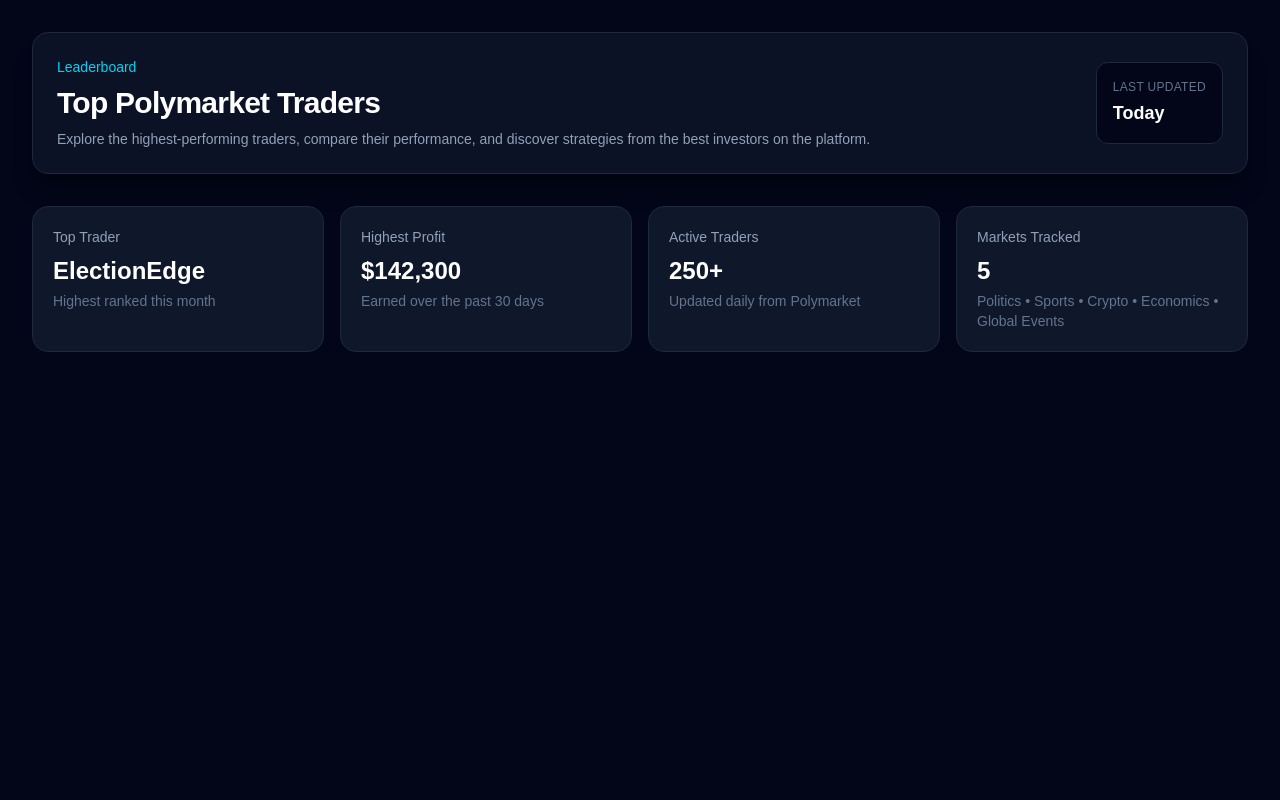
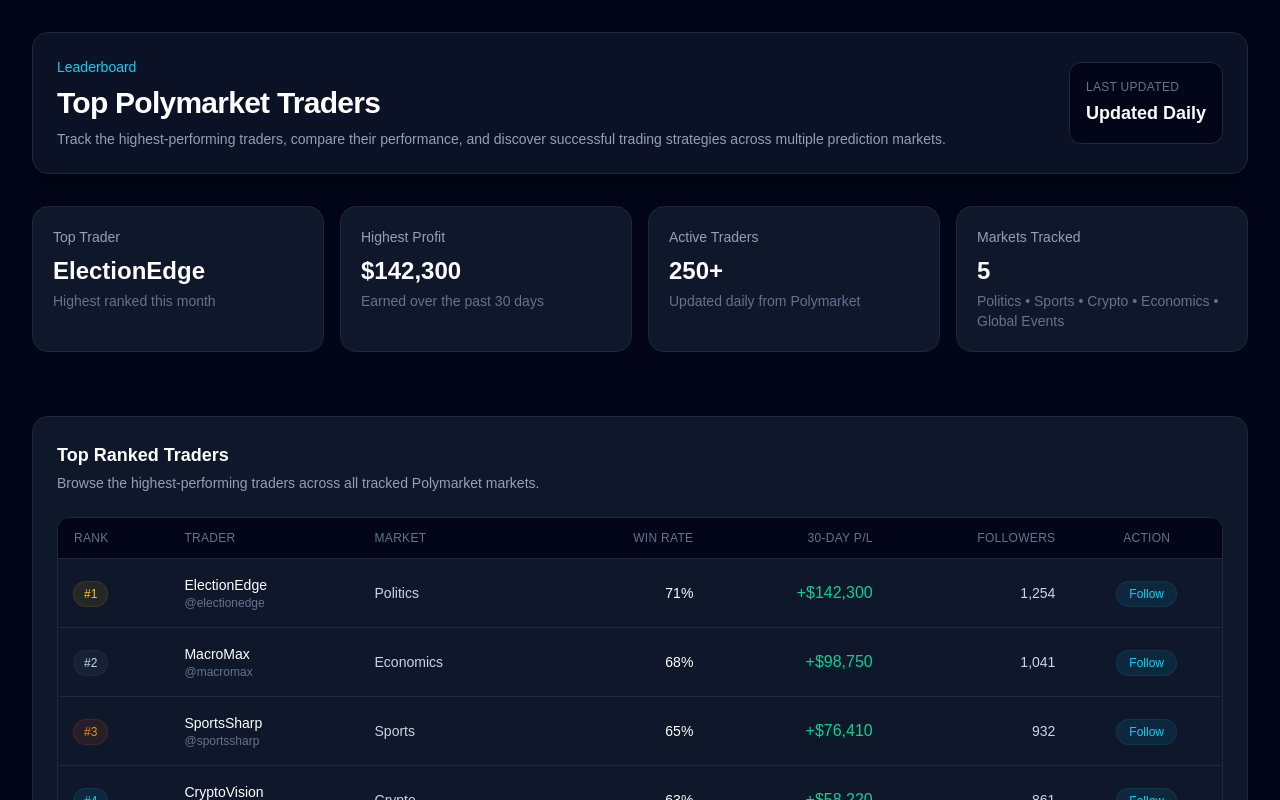
Before and after one commit to Smiller2424/MCTG_Project, a Next.js app: page /leaderboard in a window 1280 px wide. Shown: the top 800 px of the page. Built offline with nearby package versions, Linux system fonts and the light colour scheme.

Commit message:
Build leaderboard table

```diff
--- a/app/leaderboard/page.tsx
+++ b/app/leaderboard/page.tsx
@@ -149,8 +149,8 @@
             </h1>
 
             <p className="mt-2 text-sm text-slate-400">
-              Explore the highest-performing traders, compare their performance,
-              and discover strategies from the best investors on the platform.
+              Track the highest-performing traders, compare their performance,
+              and discover successful trading strategies across multiple prediction markets.
             </p>
           </div>
 
@@ -160,16 +160,16 @@
             </p>
 
             <p className="mt-1 text-lg font-semibold text-white">
-              Today
+              Updated Daily
             </p>
           </div>
         </section>
-                {/* Summary Stats */}
+        {/* Summary Stats */}
         <section className="mb-8 grid gap-4 sm:grid-cols-2 lg:grid-cols-4">
           {leaderboardStats.map((stat) => (
             <div
               key={stat.label}
-              className="rounded-2xl border border-slate-800 bg-slate-900 p-5"
+              className="mb-8 rounded-2xl border border-slate-800 bg-slate-900 p-5"
             >
               <p className="text-sm text-slate-400">{stat.label}</p>
 
@@ -183,6 +183,104 @@
             </div>
           ))}
         </section>
+        {/* Leaderboard Table */}
+        <section className="rounded-2xl border border-slate-800 bg-slate-900 p-6">
+          <div className="flex flex-col gap-2 sm:flex-row sm:items-center sm:justify-between">
+            <div>
+              <h2 className="text-lg font-semibold text-white">
+                Top Ranked Traders
+              </h2>
+
+              <p className="mt-1 text-sm text-slate-400">
+                Browse the highest-performing traders across all tracked
+                Polymarket markets.
+              </p>
+            </div>
+          </div>
+
+          <div className="mt-6 overflow-hidden rounded-xl border border-slate-800">
+            <div className="overflow-x-auto">
+              <table className="min-w-full divide-y divide-slate-800">
+                <thead className="bg-slate-950">
+                  <tr>
+                    <th className="px-4 py-3 text-left text-xs font-medium uppercase tracking-wide text-slate-500">
+                      Rank
+                    </th>
+
+                    <th className="px-4 py-3 text-left text-xs font-medium uppercase tracking-wide text-slate-500">
+                      Trader
+                    </th>
+
+                    <th className="px-4 py-3 text-left text-xs font-medium uppercase tracking-wide text-slate-500">
+                      Market
+                    </th>
+
+                    <th className="px-4 py-3 text-right text-xs font-medium uppercase tracking-wide text-slate-500">
+                      Win Rate
+                    </th>
+
+                    <th className="px-4 py-3 text-right text-xs font-medium uppercase tracking-wide text-slate-500">
+                      30-Day P/L
+                    </th>
+
+                    <th className="px-4 py-3 text-right text-xs font-medium uppercase tracking-wide text-slate-500">
+                      Followers
+                    </th>
+
+                    <th className="px-4 py-3 text-center text-xs font-medium uppercase tracking-wide text-slate-500">
+                      Action
+                    </th>
+                  </tr>
+                </thead>
+
+                <tbody className="divide-y divide-slate-800 bg-slate-900">
+                  {traders.map((trader) => (
+                    <tr
+                      key={trader.rank}
+                      className="transition hover:bg-slate-800/60"
+                    >
+                      <td className="whitespace-nowrap px-4 py-4">
+                        <RankBadge rank={trader.rank} />
+                      </td>
+
+                      <td className="whitespace-nowrap px-4 py-4">
+                        <div>
+                          <p className="text-sm font-medium text-white">
+                            {trader.name}
+                          </p>
+
+                          <p className="text-xs text-slate-500">
+                            {trader.username}
+                          </p>
+                        </div>
+                      </td>
+
+                      <td className="whitespace-nowrap px-4 py-4 text-sm text-slate-300">
+                        {trader.markets}
+                      </td>
+
+                      <td className="whitespace-nowrap px-4 py-4 text-right text-sm text-white">
+                        {trader.winRate}%
+                      </td>
+
+                      <td className="whitespace-nowrap px-4 py-4 text-right">
+                        <PnlText value={trader.pnl} />
+                      </td>
+
+                      <td className="whitespace-nowrap px-4 py-4 text-right text-sm text-slate-300">
+                        {trader.followers.toLocaleString()}
+                      </td>
+
+                      <td className="whitespace-nowrap px-4 py-4 text-center">
+                        <FollowButton />
+                      </td>
+                    </tr>
+                  ))}
+                </tbody>
+              </table>
+            </div>
+          </div>
+        </section>
 
       </div>
     </main>
```
